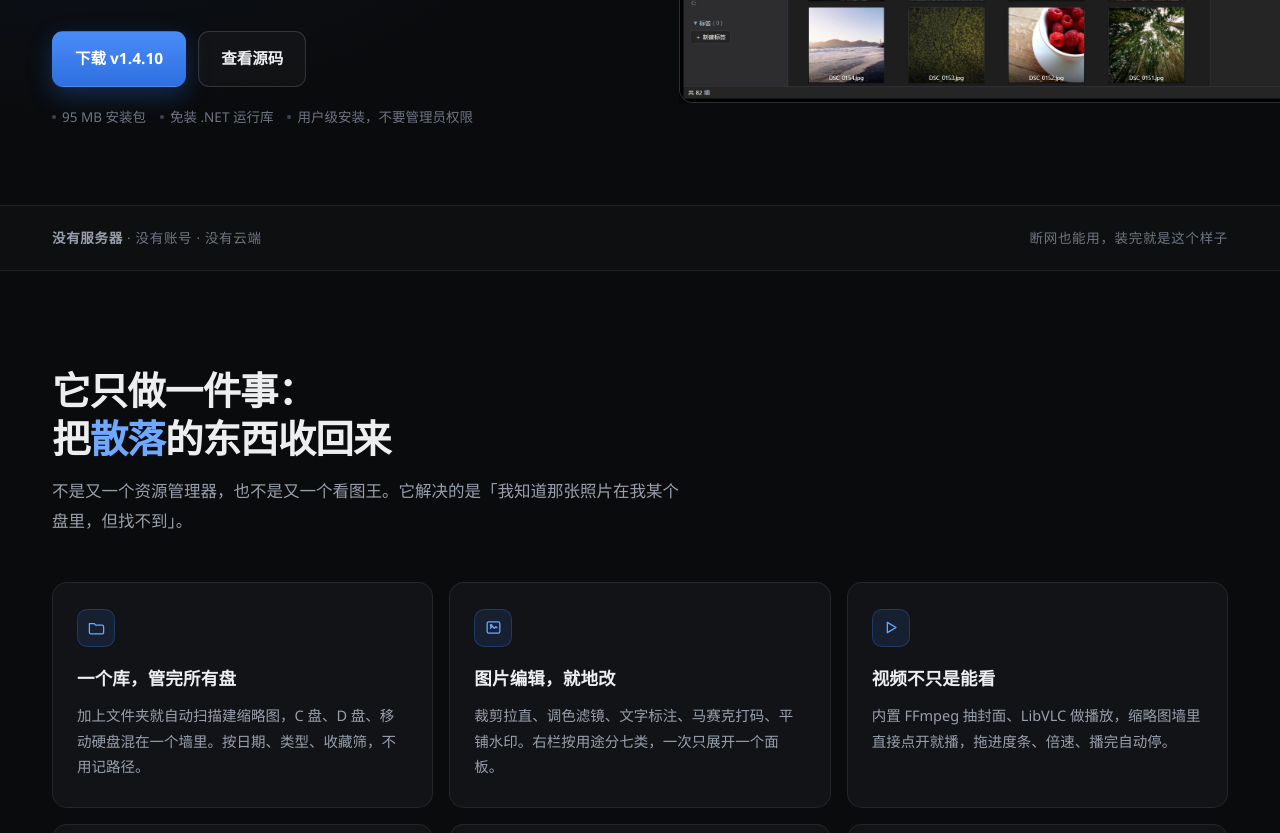
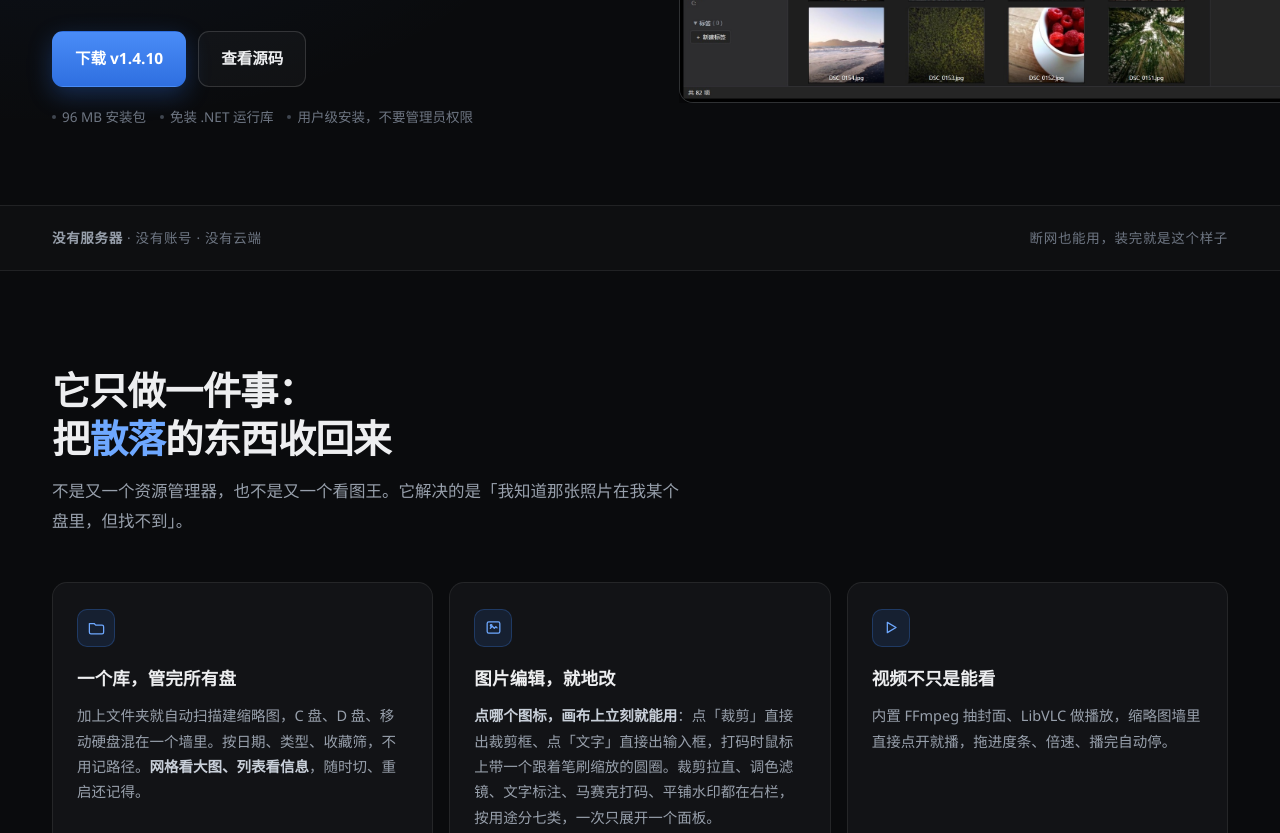
Before and after one commit to 3206YYY/MediaManager, a plain HTML site: page docs/index.html in a window 1280 px wide. Shown: the part 495-1328 px from the top of the page. Drawn offline with Linux system fonts and the light colour scheme.

Commit message:
docs(release): 官网与 README 补齐 1.4.10 新功能，体积按实测改为 96 MB
- README：编辑器条目改成「点哪个图标立刻就能用」；新增「网格 / 列表两种看法」一条；安装包 97 MB -> 96 MB
- 官网：功能卡补「网格看大图、列表看信息」与编辑器点即用；体积 95 MB -> 96 MB（实测 100,353,785 字节）
- docs/changelog/v1.4.10.md 与 Release 正文对齐（补顶栏提示与 467 项测试）

```diff
--- a/docs/index.html
+++ b/docs/index.html
@@ -183,7 +183,7 @@ footer a:hover{color:var(--tx)}
         <a class="btn btn-s" href="https://github.com/3206YYY/MediaManager">查看源码</a>
       </div>
       <div class="meta">
-        <span>95 MB 安装包</span>
+        <span>96 MB 安装包</span>
         <span>免装 .NET 运行库</span>
         <span>用户级安装，不要管理员权限</span>
       </div>
@@ -214,12 +214,12 @@ footer a:hover{color:var(--tx)}
       <div class="card">
         <div class="ico"><svg viewBox="0 0 24 24"><path d="M3 7h6l2 2h8a2 2 0 0 1 2 2v7a2 2 0 0 1-2 2H5a2 2 0 0 1-2-2V7z"/></svg></div>
         <h3>一个库，管完所有盘</h3>
-        <p>加上文件夹就自动扫描建缩略图，C 盘、D 盘、移动硬盘混在一个墙里。按日期、类型、收藏筛，不用记路径。</p>
+        <p>加上文件夹就自动扫描建缩略图，C 盘、D 盘、移动硬盘混在一个墙里。按日期、类型、收藏筛，不用记路径。<b>网格看大图、列表看信息</b>，随时切、重启还记得。</p>
       </div>
       <div class="card">
         <div class="ico"><svg viewBox="0 0 24 24"><path d="M4 17V7a2 2 0 0 1 2-2h12a2 2 0 0 1 2 2v10a2 2 0 0 1-2 2H6a2 2 0 0 1-2-2z"/><path d="M8 13l2.5-2.5L13 13l2-2 1.5 1.5"/><circle cx="9" cy="9.5" r="1"/></svg></div>
         <h3>图片编辑，就地改</h3>
-        <p>裁剪拉直、调色滤镜、文字标注、马赛克打码、平铺水印。右栏按用途分七类，一次只展开一个面板。</p>
+        <p><b>点哪个图标，画布上立刻就能用</b>：点「裁剪」直接出裁剪框、点「文字」直接出输入框，打码时鼠标上带一个跟着笔刷缩放的圆圈。裁剪拉直、调色滤镜、文字标注、马赛克打码、平铺水印都在右栏，按用途分七类，一次只展开一个面板。</p>
       </div>
       <div class="card">
         <div class="ico"><svg viewBox="0 0 24 24"><path d="M8 5.5v13l11-6.5-11-6.5z"/></svg></div>
@@ -324,7 +324,7 @@ footer a:hover{color:var(--tx)}
       <h2>下载 v1.4.10</h2>
       <p>Windows 10 / 11 · 64 位 · 用户级安装，不要管理员权限。装完双击就能用，不需要额外装任何东西。</p>
       <div class="acts">
-        <a class="btn btn-p" href="https://github.com/3206YYY/MediaManager/releases/latest">GitHub 下载（95 MB）</a>
+        <a class="btn btn-p" href="https://github.com/3206YYY/MediaManager/releases/latest">GitHub 下载（96 MB）</a>
         <a class="btn btn-s" href="https://gitee.com/yyy3206/MediaManager" target="_blank" rel="noopener">Gitee 镜像（源码）</a>
       </div>
       <div class="note">
```
Also changed, not shown: 2 other files.
